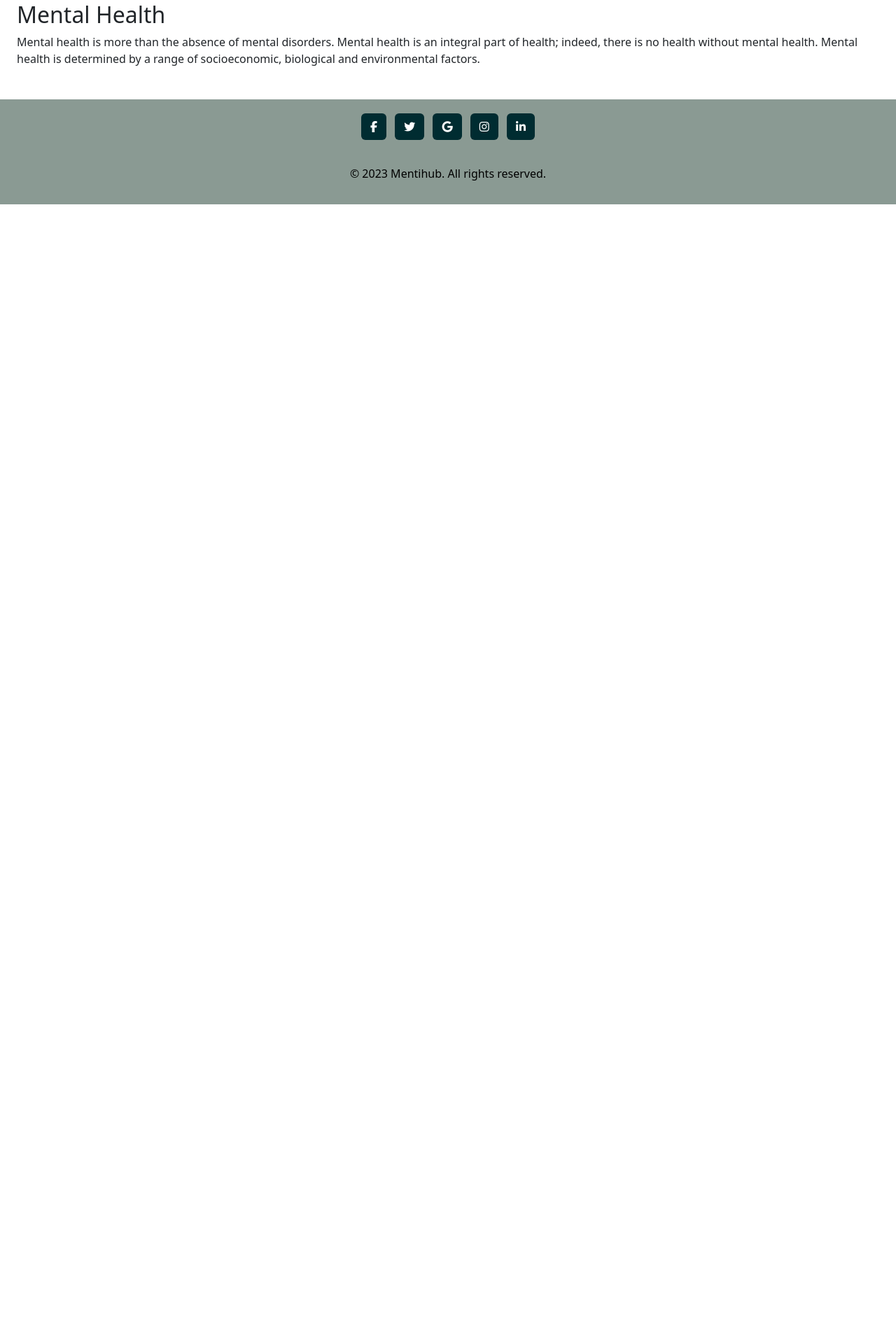
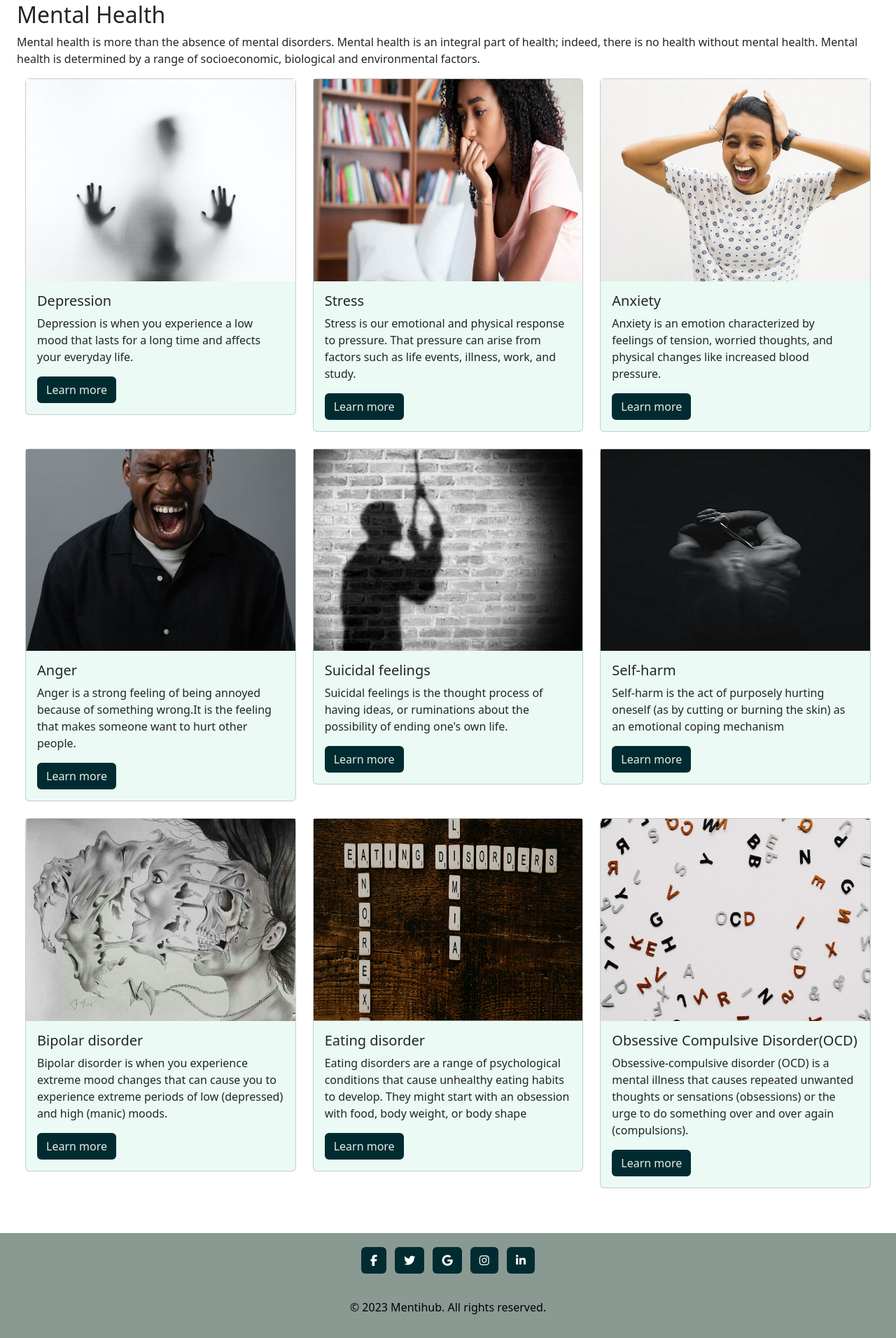
Before and after one commit to SandraChege/mentall, a PHP site: page /diseases.html in a window 1280 px wide. Shown: the part 128-2040 px from the top of the page at 70% size. Before the commit the page ends 420 px from the top, so only its background shows below. Run offline with PHP 8.4, Linux system fonts and the light colour scheme; some libraries are stand-ins or nearby versions.

Commit message:
adds some photos, depression.html and stress.html

```diff
--- a/css/mentihub.css
+++ b/css/mentihub.css
@@ -183,6 +183,14 @@
     margin: 20px;
     font-size: 20px;
 }
+/*diseases*/
+.hema .card{
+    background-color: var(--lightgreen);
+}
+.hema .card-body .nahele{
+    background-color: var(--deepteal);
+    color: var(--textcolor);
+}
 /*FOOTER*/
 footer{
     background-color: var(--greengreen) !important;
--- a/diseases.html
+++ b/diseases.html
@@ -52,8 +52,153 @@
                             </div>
                         </div>
                         <!--disease content-->
-                        <div class="container keyne">
-
+                        <div class="container-fluid keyne">
+                            <div class="alapai">
+                                <!--ROW 1-->
+                                <div class="row aukai mb-4">
+                                    <!--depression-->
+                                    <div class="col-4 hema">
+                                        <div class="keawe">
+                                            <div class="card">
+                                                <div class="card-img-top">
+                                                    <img src="images/depression.jpg" alt="" height="30%" width="100%">
+                                                </div>
+                                                <div class="card-body">
+                                                    <h5 class="card-title">Depression</h5>
+                                                    <p class="card-text">Depression is when you experience a low mood that lasts for a long time and affects your everyday life.</p>
+                                                    <a href="depression.html" class="nahele btn">Learn more</a>
+                                                </div>
+                                            </div>
+                                        </div>
+                                    </div>
+                                    <!--stress-->
+                                    <div class="col-4 hema kahawai">
+                                        <div class="keawe">
+                                            <div class="card">
+                                                <div class="card-img-top">
+                                                    <img src="images/stress.jpg" alt="" height="30%" width="100%">
+                                                </div>
+                                                <div class="card-body">
+                                                    <h5 class="card-title">Stress</h5>
+                                                    <p class="card-text"> Stress is our emotional and physical response to pressure. That pressure can arise from factors such as life events, illness, work, and study.</p>
+                                                    <a href="stress.html" class="nahele btn">Learn more</a>
+                                                </div>
+                                            </div>
+                                        </div>
+                                    </div>
+                                    <!--Anxiety-->
+                                    <div class="col-4 hema kamaile">
+                                        <div class="keawe">
+                                            <div class="card">
+                                                <div class="card-img-top">
+                                                    <img src="images/anxiety.jpg" alt="" height="30%" width="100%">
+                                                </div>
+                                                <div class="card-body">
+                                                    <h5 class="card-title">Anxiety</h5>
+                                                    <p class="card-text">Anxiety is an emotion characterized by feelings of tension, worried thoughts, and physical changes like increased blood pressure.</p>
+                                                    <a href="#" class="nahele btn">Learn more</a>
+                                                </div>
+                                            </div>
+                                        </div>
+                                    </div>
+                                </div>
+                                <!--ROW 2-->
+                                <div class="row aukai mb-4">
+                                    <!--Anger-->
+                                    <div class="col-4 hema">
+                                        <div class="keawe">
+                                            <div class="card">
+                                                <div class="card-img-top">
+                                                    <img src="images/anger.jpg" alt="" height="30%" width="100%">
+                                                </div>
+                                                <div class="card-body">
+                                                    <h5 class="card-title">Anger</h5>
+                                                    <p class="card-text">Anger is a strong feeling of being annoyed because of something wrong.It is the feeling that makes someone want to hurt other people.</p>
+                                                    <a href="depression.html" class="nahele btn">Learn more</a>
+                                                </div>
+                                            </div>
+                                        </div>
+                                    </div>
+                                    <!--suicide-->
+                                    <div class="col-4 hema kahawai">
+                                        <div class="keawe">
+                                            <div class="card">
+                                                <div class="card-img-top">
+                                                    <img src="images/suicide.jpg" alt="" height="30%" width="100%">
+                                                </div>
+                                                <div class="card-body">
+                                                    <h5 class="card-title">Suicidal feelings</h5>
+                                                    <p class="card-text">Suicidal feelings is the thought process of having ideas, or ruminations about the possibility of ending one's own life.</p>
+                                                    <a href="#" class="nahele btn">Learn more</a>
+                                                </div>
+                                            </div>
+                                        </div>
+                                    </div>
+                                    <!--self-harm-->
+                                    <div class="col-4 hema kamaile">
+                                        <div class="keawe">
+                                            <div class="card">
+                                                <div class="card-img-top">
+                                                    <img src="images/selfharm.jpg" alt="" height="30%" width="100%">
+                                                </div>
+                                                <div class="card-body">
+                                                    <h5 class="card-title">Self-harm</h5>
+                                                    <p class="card-text">Self-harm is the act of purposely hurting oneself (as by cutting or burning the skin) as an emotional coping mechanism</p>
+                                                    <a href="#" class="nahele btn">Learn more</a>
+                                                </div>
+                                            </div>
+                                        </div>
+                                    </div>
+                                </div>
+                                <!--ROW 3-->
+                                <div class="row aukai mb-4">
+                                    <!--Bipolar disorder-->
+                                    <div class="col-4 hema">
+                                        <div class="keawe">
+                                            <div class="card">
+                                                <div class="card-img-top">
+                                                    <img src="images/bipolar.jpg" alt="" height="30%" width="100%">
+                                                </div>
+                                                <div class="card-body">
+                                                    <h5 class="card-title">Bipolar disorder</h5>
+                                                    <p class="card-text">Bipolar disorder is when you experience extreme mood changes that can cause you to experience extreme periods of low (depressed) and high (manic) moods.</p>
+                                                    <a href="depression.html" class="nahele btn">Learn more</a>
+                                                </div>
+                                            </div>
+                                        </div>
+                                    </div>
+                                    <!--Eating disorder-->
+                                    <div class="col-4 hema kahawai">
+                                        <div class="keawe">
+                                            <div class="card">
+                                                <div class="card-img-top">
+                                                    <img src="images/eating.png" alt="" height="30%" width="100%">
+                                                </div>
+                                                <div class="card-body">
+                                                    <h5 class="card-title">Eating disorder</h5>
+                                                    <p class="card-text">Eating disorders are a range of psychological conditions that cause unhealthy eating habits to develop. They might start with an obsession with food, body weight, or body shape</p>
+                                                    <a href="#" class="nahele btn">Learn more</a>
+                                                </div>
+                                            </div>
+                                        </div>
+                                    </div>
+                                    <!--OCD-->
+                                    <div class="col-4 hema kamaile">
+                                        <div class="keawe">
+                                            <div class="card">
+                                                <div class="card-img-top">
+                                                    <img src="images/OCD.jpg" alt="" height="30%" width="100%">
+                                                </div>
+                                                <div class="card-body">
+                                                    <h5 class="card-title">Obsessive Compulsive Disorder(OCD)</h5>
+                                                    <p class="card-text">Obsessive-compulsive disorder (OCD) is a mental illness that causes repeated unwanted thoughts or sensations (obsessions) or the urge to do something over and over again (compulsions).</p>
+                                                    <a href="#" class="nahele btn">Learn more</a>
+                                                </div>
+                                            </div>
+                                        </div>
+                                    </div>
+                                </div>
+                            </div>
                         </div>
                     </div>
                 </div>
```
Also changed, not shown: depression.html (added, +149 -0 lines), stress.html (added, +159 -0 lines), images/OCD.jpg (added), images/anger.jpg (added), images/anxiety.jpg (added), images/bipolar.jpg (added), images/depression.jpg (added), images/eating.png (added), images/hylo.jpg (deleted), images/landingpage.jpg (deleted), images/landingpage.png (deleted), images/pexels-ayyub-jauro-4128516.jpg (added), images/selfharm.jpg (added), images/stress.jpg (added), 1 more files.
